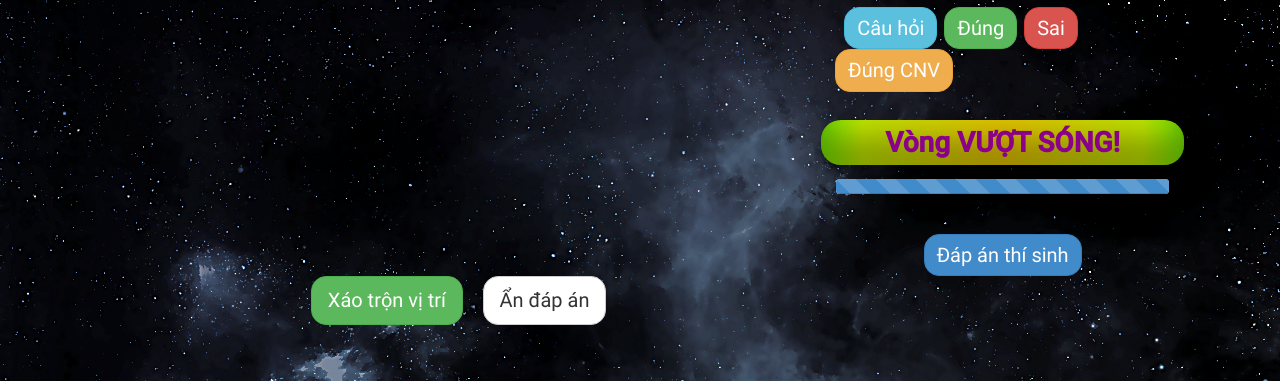
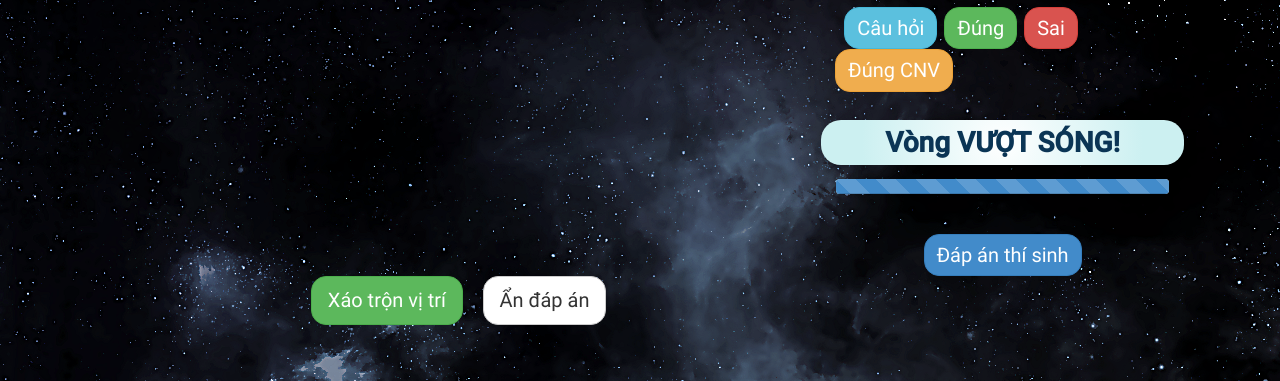
Before and after one commit to thanhluong/htm3site, a Django app: page /vuotsong/ in a window 1280 px wide. Shown: the part 137-518 px from the top of the page. Run offline with Django 3.2, Linux system fonts and the light colour scheme; the visitor is signed in with stand-in values (Sample User, id 1); data that the repository does not hold is empty; some libraries are stand-ins or nearby versions; some web fonts are replaced.

Commit message:
Update VuotSong UI

```diff
--- a/HTM_Season2/templates/vuotsong/vuotsong.html
+++ b/HTM_Season2/templates/vuotsong/vuotsong.html
@@ -62,19 +62,19 @@ body{
 
 #question {
     border-radius: 20px;
-    box-shadow: rgba(0, 0, 0, 0.17) 0px -23px 25px 0px inset, rgba(0, 0, 0, 0.15) 0px -36px 30px 0px inset, rgba(0, 0, 0, 0.1) 0px -79px 40px 0px inset, rgba(0, 0, 0, 0.06) 0px 2px 1px, rgba(0, 0, 0, 0.09) 0px 4px 2px, rgba(0, 0, 0, 0.09) 0px 8px 4px, rgba(0, 0, 0, 0.09) 0px 16px 8px, rgba(0, 0, 0, 0.09) 0px 32px 16px;
-    background: rgb(255,213,0);
-    background: radial-gradient(circle, rgba(255,213,0,1) 0%, rgba(213,255,0,1) 77%, rgba(128,255,0,1) 100%);
+    /*box-shadow: rgba(0, 0, 0, 0.17) 0px -23px 25px 0px inset, rgba(0, 0, 0, 0.15) 0px -36px 30px 0px inset, rgba(0, 0, 0, 0.1) 0px -79px 40px 0px inset, rgba(0, 0, 0, 0.06) 0px 2px 1px, rgba(0, 0, 0, 0.09) 0px 4px 2px, rgba(0, 0, 0, 0.09) 0px 8px 4px, rgba(0, 0, 0, 0.09) 0px 16px 8px, rgba(0, 0, 0, 0.09) 0px 32px 16px;*/
+    background: rgb(204,240,241);
+    background: radial-gradient(circle, #fff 0%, #ccf0f1 77%);
     margin-top: 2em;
 }
 .questionNumber {
     font-size: 28px;
-    color: #8B008B !important;
+    color: #0b3555 !important;
 }
 
 #questionContent {
     font-size: 28px;
-    color: #0000FF !important;
+    color: #000 !important;
 }
 
 .questionNumber, #nextQuestion {
@@ -87,9 +87,9 @@ body{
 .chuongNgaiVat{
   font-size: 28px;
     border-radius: 20px;
-    box-shadow: rgba(0, 0, 0, 0.17) 0px -23px 25px 0px inset, rgba(0, 0, 0, 0.15) 0px -36px 30px 0px inset, rgba(0, 0, 0, 0.1) 0px -79px 40px 0px inset, rgba(0, 0, 0, 0.06) 0px 2px 1px, rgba(0, 0, 0, 0.09) 0px 4px 2px, rgba(0, 0, 0, 0.09) 0px 8px 4px, rgba(0, 0, 0, 0.09) 0px 16px 8px, rgba(0, 0, 0, 0.09) 0px 32px 16px;
+    /*box-shadow: rgba(0, 0, 0, 0.17) 0px -23px 25px 0px inset, rgba(0, 0, 0, 0.15) 0px -36px 30px 0px inset, rgba(0, 0, 0, 0.1) 0px -79px 40px 0px inset, rgba(0, 0, 0, 0.06) 0px 2px 1px, rgba(0, 0, 0, 0.09) 0px 4px 2px, rgba(0, 0, 0, 0.09) 0px 8px 4px, rgba(0, 0, 0, 0.09) 0px 16px 8px, rgba(0, 0, 0, 0.09) 0px 32px 16px;*/
     background: rgb(255,213,0);
-    background: radial-gradient(circle, rgba(255,213,0,1) 0%, rgba(213,255,0,1) 77%, rgba(128,255,0,1) 100%);
+    background: radial-gradient(circle, #fff 0%, #fde9b4 77%);
     margin-top: 0.5em;
     margin-bottom: 0.5em;
 }
@@ -160,7 +160,7 @@ body{
   user-select: none;
 }
 .posCell{
-  background-color: #ff0000;
+  background-color: #4dacf7;
   color: #ffffff;
   margin: 0 1px 1px 0;
   border-radius: 50%;
```
